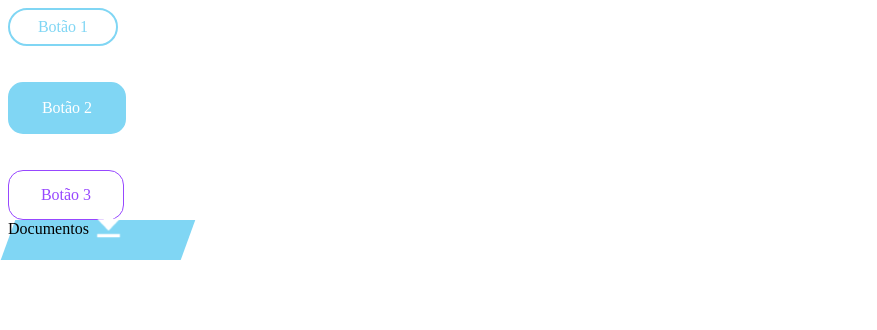
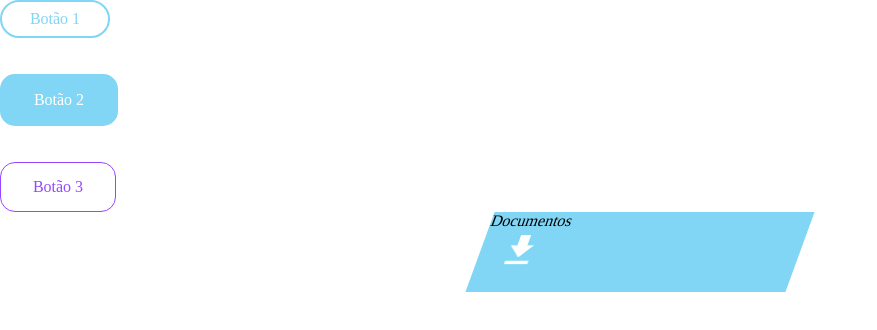
Before and after one commit to gsi-d/SiteADVB, a plain HTML site: page pages/documentos.html in a window 1280 px wide. Shown: the whole page, without its empty margins (0-877 px from the left). Drawn offline with Linux system fonts and the light colour scheme; files that its build step writes are made by us from their sources.

Commit message:
Documentos alteração

```diff
--- a/pages/documentos.html
+++ b/pages/documentos.html
@@ -5,6 +5,12 @@
         <meta charset="UTF-8">
         <link type="css" rel="stylesheet" href="./css/documentos.css">
         <style>
+
+        * {
+            margin: 0;
+            padding: 0;
+
+        }
         .btn-1 {
             padding: 8px 8px;
             width: 90px;
@@ -56,7 +62,7 @@
 
         .btn-3:hover {
             background: #BCBCBC;
-            transition: 0.5s;
+            transition: 0.3s;
         }
 
         .relative {
@@ -65,15 +71,25 @@
 
         .absolute {
             position: absolute;
-            bottom: 15%;
+        }
+
+        .container {
+            text-align: center;
+            display: inline;
+            position: absolute;
+        }
+
+        .centralizar {
             display: flex;
+            justify-content: center;
         }
 
         .forma-1 {
-        width: 180px;
-        height: 40px;
+        width: 320px;
+        height: 80px;
         background-color: #80D6F4;
         transform: skewX(-20deg);
+        position: relative;
         }
         </style>
     </head>
@@ -90,11 +106,14 @@
         <!-- Botão 3 -->
         <div class="btn-3"> Botão 3 </div>
 
-        <div class="relative">
-            <div class="forma-1"></div>
-            <div class="absolute">
-            <p class="">Documentos</p>
-            <img style="height: 40px;" src="/Images/downloadicon.png">
+        <div class="centralizar">
+        <div class="forma-1">
+            <div class="container">
+                <p>Documentos</p>
+                <img src="downloadicon.png">
             </div>
         </div>
+        </div>
+
+        </div>
     </body>
```
Also changed, not shown: pages/downloadicon.png (added).
